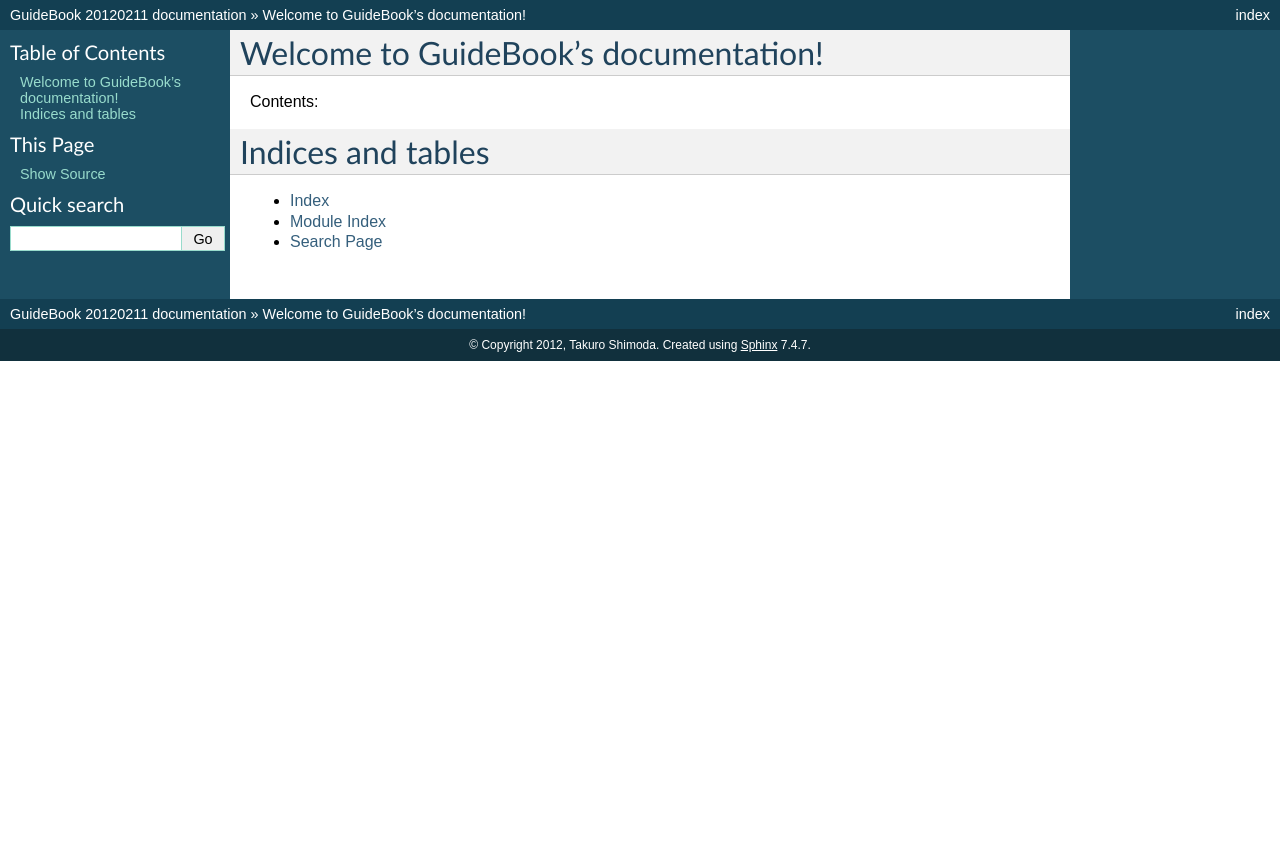
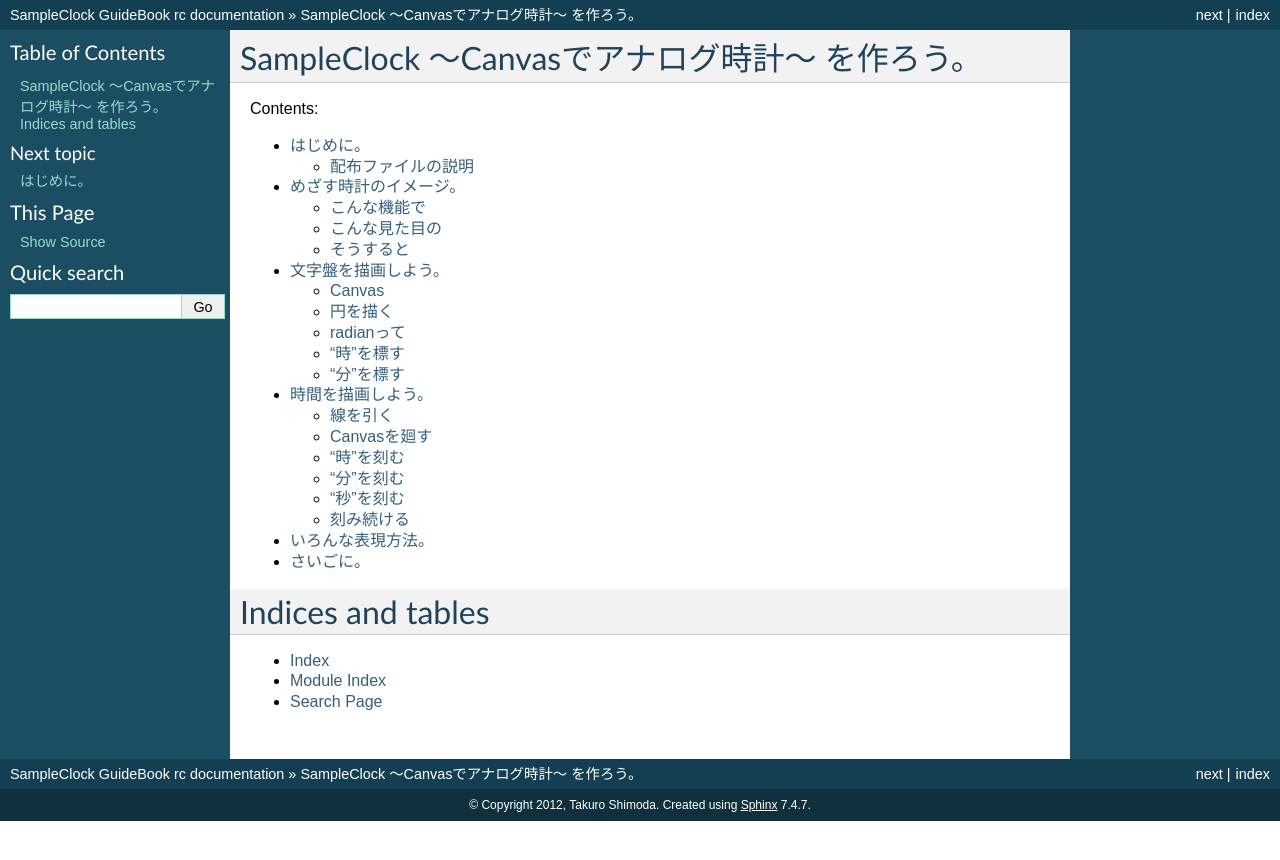
Before and after one commit to tactactad/SampleClock, a Sphinx documentation site: the page built from docs/source/index.rst, in a window 1280 px wide. Shown: the top 860 px of the page. Built offline with Sphinx 7.4.7, drawn with Linux system fonts in a browser that asks for light colours.

Commit message:
initial add chapter files

```diff
--- /dev/null
+++ b/docs/source/appendix.rst
@@ -0,0 +1,3 @@
+==============================
+さいごに。
+==============================
--- /dev/null
+++ b/docs/source/canvas.rst
@@ -0,0 +1,18 @@
+==============================
+文字盤を描画しよう。
+==============================
+
+Canvas
+==============================
+
+円を描く
+==============================
+
+radianって
+==============================
+
+“時”を標す
+==============================
+
+“分”を標す
+==============================
--- /dev/null
+++ b/docs/source/clock.rst
@@ -0,0 +1,21 @@
+==============================
+時間を描画しよう。
+==============================
+
+線を引く
+==============================
+
+Canvasを廻す
+==============================
+
+“時”を刻む
+==============================
+
+“分”を刻む
+==============================
+
+“秒”を刻む
+==============================
+
+刻み続ける
+==============================
--- a/docs/source/conf.py
+++ b/docs/source/conf.py
@@ -40,7 +40,7 @@
 master_doc = 'index'
 
 # General information about the project.
-project = u'GuideBook'
+project = u'SampleClock GuideBook'
 copyright = u'2012, Takuro Shimoda'
 
 # The version info for the project you're documenting, acts as replacement for
@@ -48,9 +48,9 @@
 # built documents.
 #
 # The short X.Y version.
-version = '20120211'
+version = '0.9'
 # The full version, including alpha/beta/rc tags.
-release = '20120211'
+release = 'rc'
 
 # The language for content autogenerated by Sphinx. Refer to documentation
 # for a list of supported languages.
@@ -183,7 +183,7 @@
 # Grouping the document tree into LaTeX files. List of tuples
 # (source start file, target name, title, author, documentclass [howto/manual]).
 latex_documents = [
-  ('index', 'GuideBook.tex', u'GuideBook Documentation',
+  ('index', 'SampleClock GuideBook.tex', u'SampleClock GuideBook Documentation',
    u'Takuro Shimoda', 'manual'),
 ]
 
@@ -227,7 +227,7 @@
 # (source start file, target name, title, author,
 #  dir menu entry, description, category)
 texinfo_documents = [
-  ('index', 'GuideBook', u'GuideBook Documentation',
+  ('index', 'SampleClock GuideBook', u'SampleClock GuideBook Documentation',
    u'Takuro Shimoda', 'GuideBook', 'One line description of project.',
    'Miscellaneous'),
 ]
--- /dev/null
+++ b/docs/source/customize.rst
@@ -0,0 +1,3 @@
+==============================
+いろんな表現方法。
+==============================
--- /dev/null
+++ b/docs/source/first.rst
@@ -0,0 +1,6 @@
+==============================
+はじめに。
+==============================
+
+配布ファイルの説明
+==============================
--- a/docs/source/index.rst
+++ b/docs/source/index.rst
@@ -3,14 +3,22 @@
    You can adapt this file completely to your liking, but it should at least
    contain the root `toctree` directive.
 
-Welcome to GuideBook's documentation!
-=====================================
+.. Welcome to GuideBook's documentation!
+
+SampleClock 〜Canvasでアナログ時計〜 を作ろう。
+===============================================
 
 Contents:
 
 .. toctree::
    :maxdepth: 2
 
+   first
+   specifications
+   canvas
+   clock
+   customize
+   appendix
 
 
 Indices and tables
--- /dev/null
+++ b/docs/source/specifications.rst
@@ -0,0 +1,12 @@
+==============================
+めざす時計のイメージ。
+==============================
+
+こんな機能で
+==============================
+
+こんな見た目の
+==============================
+
+そうすると
+==============================
```
